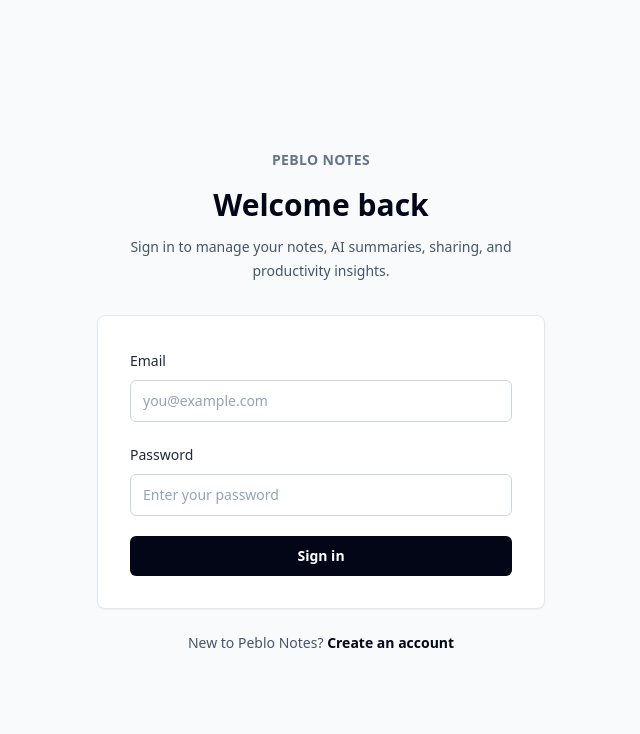
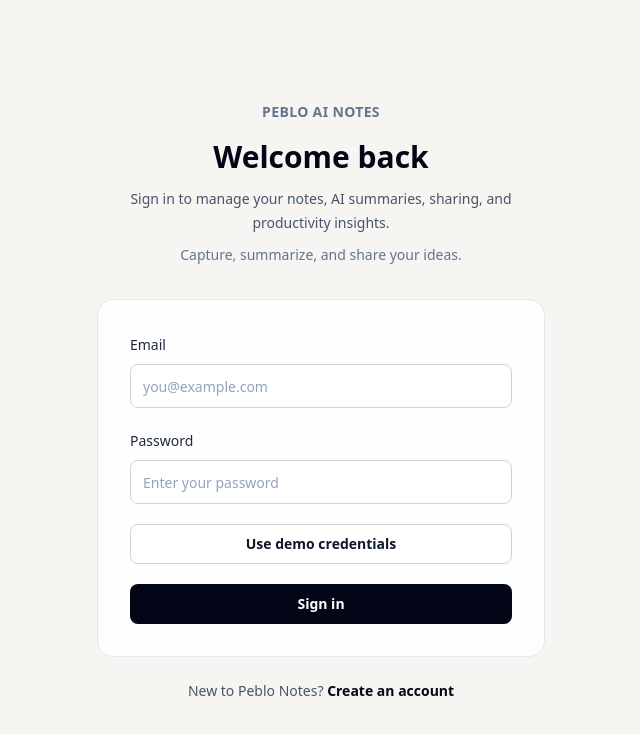
Before and after one commit to Lakshyalamba/Likho, a Next.js app in the folder client/: page /login in a window 1280 px wide. Shown: the top 734 px of the page, without its empty margins (319-959 px from the left). Built offline with nearby package versions, Linux system fonts and the light colour scheme; no server answers.

Commit message:
Polish authentication screens

```diff
--- a/client/src/components/auth/auth-card.tsx
+++ b/client/src/components/auth/auth-card.tsx
@@ -19,17 +19,20 @@
   children
 }: AuthCardProps) {
   return (
-    <main className="flex min-h-screen items-center justify-center bg-slate-50 px-4 py-10 dark:bg-slate-950 sm:px-6">
+    <main className="flex min-h-screen items-center justify-center bg-[#f6f5f2] px-4 py-10 dark:bg-slate-950 sm:px-6">
       <section className="w-full max-w-md">
         <div className="mb-8 text-center">
-          <Link href="/" className="text-sm font-semibold uppercase tracking-wide text-slate-500 dark:text-slate-400">
-            Peblo Notes
+          <Link href="/" className="text-sm font-semibold uppercase tracking-wide text-slate-500 transition-colors hover:text-slate-800 dark:text-slate-400 dark:hover:text-slate-200">
+            Peblo AI Notes
           </Link>
           <h1 className="mt-4 text-3xl font-semibold tracking-normal text-slate-950 dark:text-white">{title}</h1>
           <p className="mt-3 text-sm leading-6 text-slate-600 dark:text-slate-300">{description}</p>
+          <p className="mt-2 text-sm leading-6 text-slate-500 dark:text-slate-400">
+            Capture, summarize, and share your ideas.
+          </p>
         </div>
 
-        <div className="rounded-lg border border-slate-200 bg-white p-6 shadow-sm dark:border-slate-800 dark:bg-slate-900 sm:p-8">
+        <div className="rounded-2xl border border-slate-200 bg-white/95 p-6 dark:border-slate-800 dark:bg-slate-900/95 sm:p-8">
           {children}
         </div>
 
--- a/client/src/components/auth/auth-form-field.tsx
+++ b/client/src/components/auth/auth-form-field.tsx
@@ -29,7 +29,7 @@
         placeholder={placeholder}
         autoComplete={autoComplete}
         onChange={(event) => onChange(event.target.value)}
-        className="mt-2 w-full rounded-md border border-slate-300 bg-white px-3 py-2.5 text-sm text-slate-950 outline-none transition placeholder:text-slate-400 focus:border-slate-950 focus:ring-2 focus:ring-slate-950/10 dark:border-slate-700 dark:bg-slate-950 dark:text-slate-50 dark:placeholder:text-slate-500 dark:focus:border-slate-300"
+        className="mt-2 h-11 w-full rounded-lg border border-slate-300 bg-white px-3 text-sm text-slate-950 outline-none transition-colors placeholder:text-slate-400 focus:border-slate-500 focus:ring-2 focus:ring-slate-300/70 dark:border-slate-700 dark:bg-slate-950 dark:text-slate-50 dark:placeholder:text-slate-500 dark:focus:border-slate-500"
         required
       />
     </label>
--- a/client/src/components/auth/login-form.tsx
+++ b/client/src/components/auth/login-form.tsx
@@ -5,6 +5,9 @@
 import { AuthFormField } from "@/components/auth/auth-form-field";
 import { useAuth } from "@/contexts/auth-context";
 import { useToast } from "@/contexts/toast-context";
+
+const DEMO_EMAIL = "demo@peblo.local";
+const DEMO_PASSWORD = "demo1234";
 
 export function LoginForm() {
   const router = useRouter();
@@ -31,6 +34,17 @@
     } finally {
       setIsSubmitting(false);
     }
+  }
+
+  function handleUseDemoCredentials() {
+    setEmail(DEMO_EMAIL);
+    setPassword(DEMO_PASSWORD);
+    setError("");
+    showToast({
+      title: "Demo credentials filled",
+      description: "Click Sign in to open the demo workspace.",
+      type: "success"
+    });
   }
 
   return (
@@ -61,9 +75,18 @@
       ) : null}
 
       <button
+        type="button"
+        onClick={handleUseDemoCredentials}
+        disabled={isSubmitting}
+        className="flex h-10 w-full items-center justify-center rounded-lg border border-slate-300 bg-white px-4 text-sm font-semibold text-slate-900 transition-colors hover:bg-slate-100 disabled:cursor-not-allowed disabled:text-slate-400 dark:border-slate-700 dark:bg-slate-950 dark:text-slate-100 dark:hover:bg-slate-900"
+      >
+        Use demo credentials
+      </button>
+
+      <button
         type="submit"
         disabled={isSubmitting}
-        className="w-full rounded-md bg-slate-950 px-4 py-2.5 text-sm font-semibold text-white transition hover:bg-slate-800 disabled:cursor-not-allowed disabled:bg-slate-400 dark:bg-slate-100 dark:text-slate-950 dark:hover:bg-white"
+        className="flex h-10 w-full items-center justify-center rounded-lg bg-slate-950 px-4 text-sm font-semibold text-white transition-colors hover:bg-slate-800 disabled:cursor-not-allowed disabled:bg-slate-400 dark:bg-slate-100 dark:text-slate-950 dark:hover:bg-white"
       >
         {isSubmitting ? "Signing in..." : "Sign in"}
       </button>
--- a/client/src/components/auth/signup-form.tsx
+++ b/client/src/components/auth/signup-form.tsx
@@ -72,7 +72,7 @@
       <button
         type="submit"
         disabled={isSubmitting}
-        className="w-full rounded-md bg-slate-950 px-4 py-2.5 text-sm font-semibold text-white transition hover:bg-slate-800 disabled:cursor-not-allowed disabled:bg-slate-400 dark:bg-slate-100 dark:text-slate-950 dark:hover:bg-white"
+        className="flex h-10 w-full items-center justify-center rounded-lg bg-slate-950 px-4 text-sm font-semibold text-white transition-colors hover:bg-slate-800 disabled:cursor-not-allowed disabled:bg-slate-400 dark:bg-slate-100 dark:text-slate-950 dark:hover:bg-white"
       >
         {isSubmitting ? "Creating account..." : "Create account"}
       </button>
```
